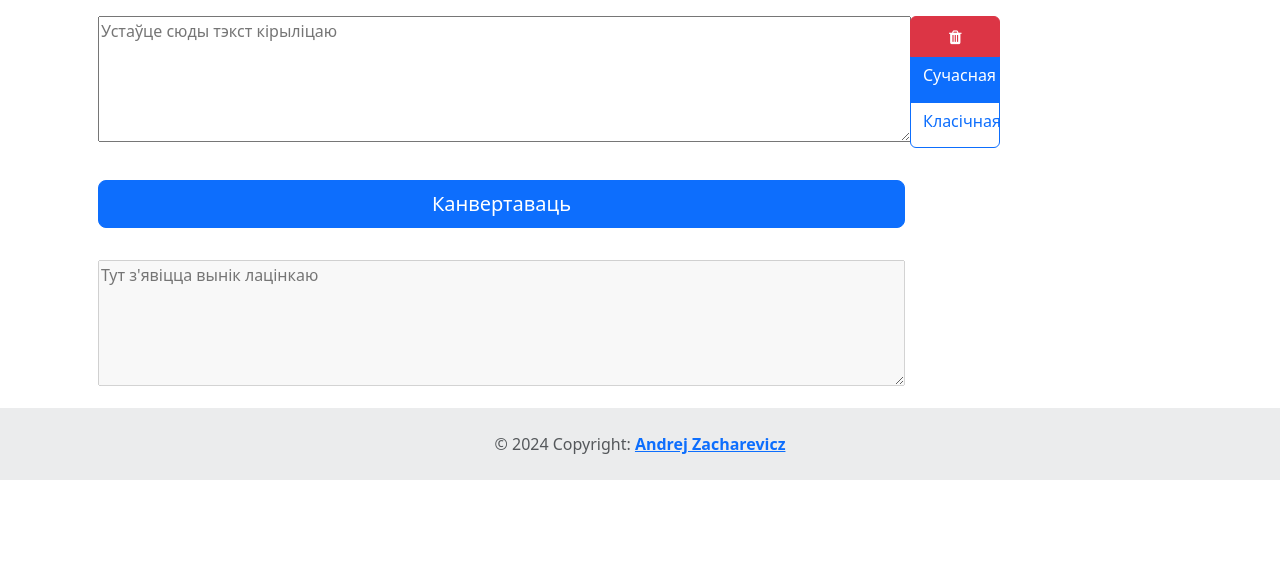
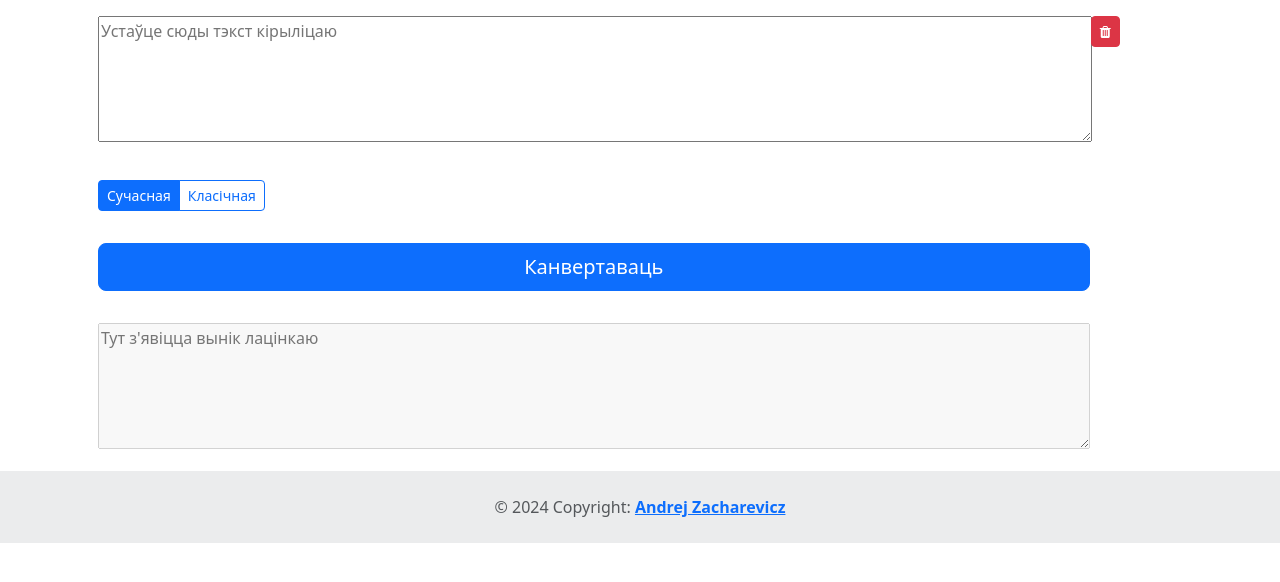
Before and after one commit to measles/latynkatar_site, a Flask app: page / in a window 1280 px wide. Shown: the part 112-694 px from the top of the page. Run offline with Flask 3, Linux system fonts and the light colour scheme.

Commit message:
Выправіў знешні выгляд каб добра адлюстроўваліся і на тэлефоне і на кампе усе кнопкі

```diff
--- a/static/script.js
+++ b/static/script.js
@@ -1,11 +1,11 @@
 function getConverted(){
     let inputField = document.getElementById("input");
     let outputField = document.getElementById("output");
+    let typeSelector = document.querySelector("input[name=type-radio]:checked");
 
-    console.log(document.querySelector("input[name=type-radio]:checked").id);
     if (inputField.value.length > 0) {
         let type = ""
-        if (document.querySelector("input[name=type-radio]:checked").id == "type-modern") {
+        if (typeSelector.id == "type-modern") {
             type = "modern"
         } else {
             type = "classic"
--- a/templates/index.html
+++ b/templates/index.html
@@ -1,31 +1,40 @@
 {% include 'head.j2' %}
     <form name="convert">
         <div class="container">
+                <!-- Зыходны тэкст і кнопка яго ачысткі -->
                 <div class="row row-cols-2 p-3">
                     <div class="input-group">
-                        <div class="col-9">
+                        <div class="col-11">
                             <textarea id="input" placeholder="Устаўце сюды тэкст кірыліцаю" rows="5" class="w-100"></textarea>
                         </div>
-                        <div class="col-1 btn-group-vertical">
-                            <button class="btn btn-danger btn-xxl h-25 align-items-center" type="button" onClick="resetInput()"><i class="fa fa-trash"></i></button>
-                            <input type="radio" class="btn-check" name="type-radio" id="type-modern" autocomplete="off" checked>
-                            <label class="btn btn-outline-primary" for="type-modern">Сучасная</label>
-                            <input type="radio" class="btn-check" name="type-radio" id="type-classic" autocomplete="off">
-                            <label class="btn btn-outline-primary" for="type-classic">Класічная</label>
-
+                        <div class="col">
+                            <button class="btn btn-danger btn-sm" type="button" onClick="resetInput()"><i class="fa fa-trash"></i></button>
                         </div>
                     </div>
                 </div>
+                <!-- Зыходны тэкст і кнопка яго ачысткі -->
+                <!-- Выбар тыпу лацінкі для канвертацыі -->
+                <div class="btn-group p-3" role="group">
+                    <input type="radio" class="btn-check btn-sm" name="type-radio" id="type-modern" autocomplete="off" checked>
+                    <label class="btn btn-outline-primary btn-sm" for="type-modern">Сучасная</label>
+                    <input type="radio" class="btn-check btn-sm" name="type-radio" id="type-classic" autocomplete="off">
+                    <label class="btn btn-outline-primary btn-sm" for="type-classic">Класічная</label>
+                </div>
+                <!-- Выбар тыпу лацінкі для канвертацыі -->
+                <!-- Кнопка канвертацыі -->
                 <div class="row row-cols-2 p-3">
-                    <div class="col-9">
+                    <div class="col-11">
                         <input type="button" class="btn  btn-primary btn-lg w-100" value="Канвертаваць" onclick="getConverted()"/>
                     </div>
                 </div>
+                <!-- Кнопка канвертацыі -->
+                <!-- Выніковы тэкст -->
                 <div class="row row-cols-2 p-3">
-                    <div class="col-9">
+                    <div class="col-11">
                         <textarea id="output" placeholder="Тут з'явіцца вынік лацінкаю" disabled readonly rows="5" class="w-100"></textarea>
                     </div>
                 </div>
+                <!-- Выніковы тэкст -->
             </div>
 
         </div>
```
